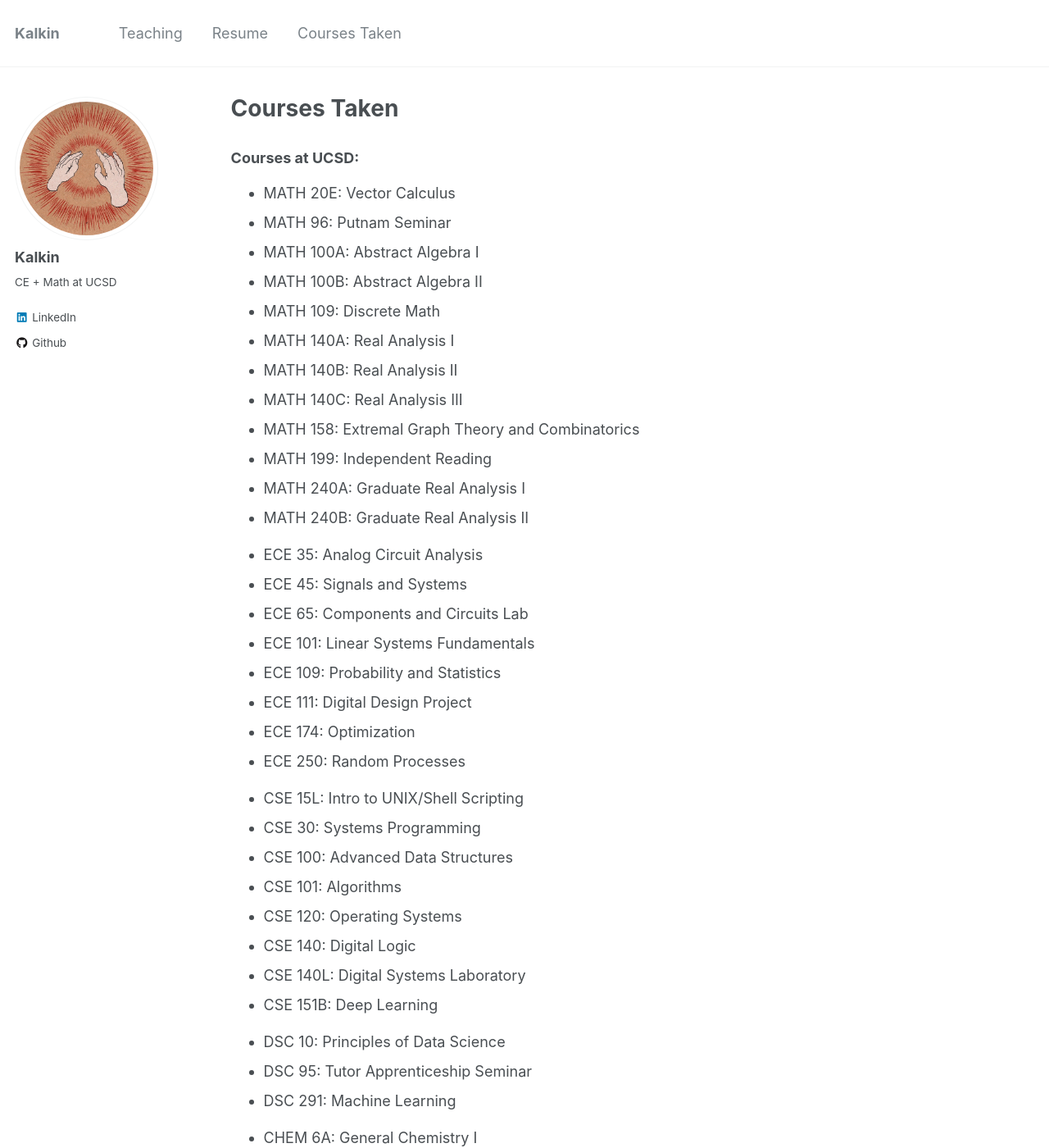
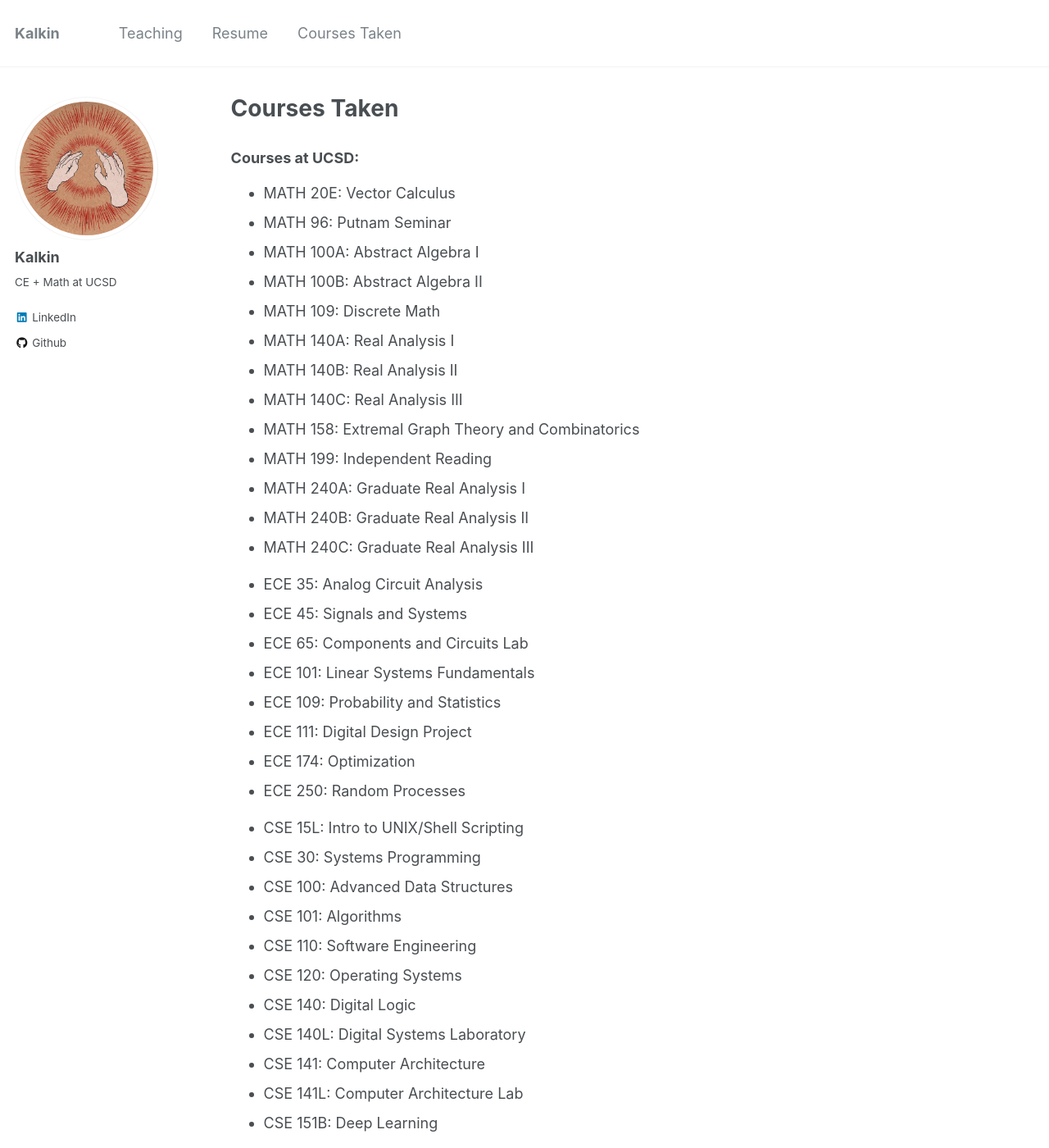
Before and after one commit to kalkulator413/kalkulator413.github.io, a Jekyll site: the page built from _pages/courses.md, in a window 1280 px wide and 1400 px high. Shown: the whole window at 82% size. Built offline with Jekyll 4.4.1, drawn with Linux system fonts in a browser that asks for light colours.

Commit message:
add some courses

```diff
--- a/_pages/courses.md
+++ b/_pages/courses.md
@@ -19,6 +19,7 @@ author_profile: true
 - MATH 199: Independent Reading
 - MATH 240A: Graduate Real Analysis I
 - MATH 240B: Graduate Real Analysis II
+- MATH 240C: Graduate Real Analysis III
 
 <!-- -->
 
@@ -37,9 +38,12 @@ author_profile: true
 - CSE 30: Systems Programming
 - CSE 100: Advanced Data Structures
 - CSE 101: Algorithms
+- CSE 110: Software Engineering
 - CSE 120: Operating Systems
 - CSE 140: Digital Logic
 - CSE 140L: Digital Systems Laboratory
+- CSE 141: Computer Architecture
+- CSE 141L: Computer Architecture Lab
 - CSE 151B: Deep Learning
 
 <!-- -->
```
